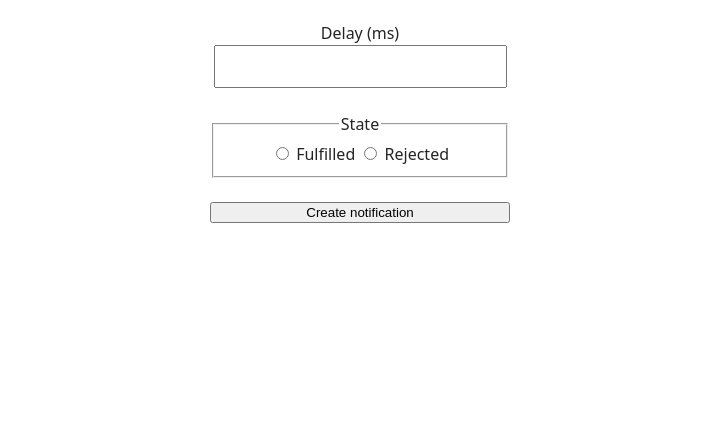
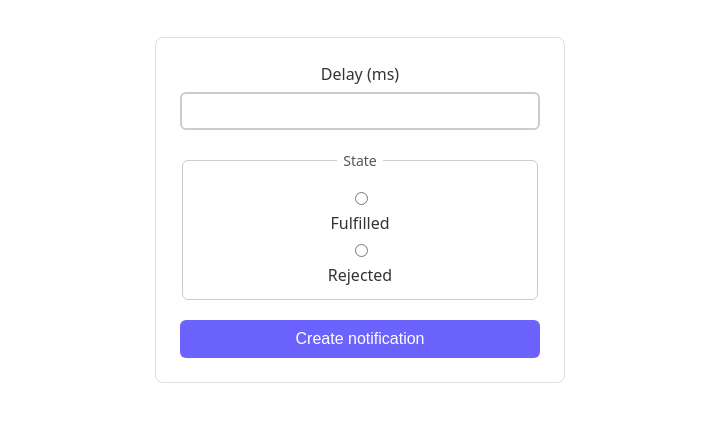
Before and after one commit to irina-zajtseva/goit-js-hw-10, a website built with Vite: page src/2-snackbar.html in a window 1280 px wide. Shown: the part 325-746 px from the top of the page, without its empty margins (280-1002 px from the left). Built offline with nearby package versions, Linux system fonts and the light colour scheme.

Commit message:
fix styles css

```diff
--- a/src/2-snackbar.html
+++ b/src/2-snackbar.html
@@ -6,6 +6,7 @@
     <meta name="viewport" content="width=device-width, initial-scale=1.0" />
     <title>Snackbar</title>
     <link rel="stylesheet" href="./css/styles.css" />
+    <link rel="stylesheet" href="iziToast.min.css" />
   </head>
   <body>
     <main>
@@ -36,5 +37,7 @@
         </form>
       </div>
     </main>
+    <script src="iziToast.min.js" type="text/javascript"></script>
+    <script type="module" src="./js/2-snackbar.js"></script>
   </body>
 </html>
--- a/src/css/styles.css
+++ b/src/css/styles.css
@@ -28,7 +28,6 @@ main {
   text-align: center;
 }
 
-/* Title */
 .main-title {
   font-size: 48px;
   margin-bottom: 24px;
@@ -36,7 +35,6 @@ main {
   font-weight: 700;
 }
 
-/* Input and start button row */
 #datetime-picker {
   padding: 10px 14px;
   width: 260px;
@@ -52,7 +50,6 @@ main {
   outline: none;
 }
 
-/* Start button */
 button[data-start] {
   padding: 10px 18px;
   font-size: 18px;
@@ -73,7 +70,6 @@ button[data-start]:hover:not(:disabled) {
   background-color: #5a53e6;
 }
 
-/* Timer block */
 .timer {
   margin-top: 30px;
   display: flex;
@@ -99,15 +95,72 @@ button[data-start]:hover:not(:disabled) {
 }
 
 /* Form Snackbar */
-form {
+.form {
+  max-width: 360px;
+  margin: 40px auto;
+  padding: 24px;
+  border: 1px solid #ddd;
+  border-radius: 8px;
+  background: #fff;
   display: flex;
   flex-direction: column;
-  gap: 24px;
-  margin: 0 auto;
-  max-width: 300px;
+  gap: 20px;
 }
 
-input {
-  padding: 8px 12px;
-  font-size: 20px;
+.form label {
+  font-size: 16px;
+  color: #333;
+  display: flex;
+  flex-direction: column;
+  gap: 6px;
 }
+
+.form input[type='number'] {
+  padding: 8px 10px;
+  border: 2px solid #ccc;
+  border-radius: 6px;
+  font-size: 16px;
+}
+
+.form input[type='number']:focus {
+  border-color: #6c63ff;
+  outline: none;
+}
+
+fieldset {
+  border: 1px solid #ccc;
+  border-radius: 6px;
+  padding: 12px 14px;
+}
+
+legend {
+  padding: 0 6px;
+  color: #555;
+  font-size: 14px;
+}
+
+fieldset label {
+  display: flex;
+  align-items: center;
+  gap: 6px;
+  margin-top: 6px;
+}
+
+.form button[type='submit'] {
+  padding: 10px 16px;
+  font-size: 16px;
+  background-color: #6c63ff;
+  color: white;
+  border: none;
+  border-radius: 6px;
+  cursor: pointer;
+  transition: 0.2s;
+}
+
+.form button[type='submit']:hover {
+  background-color: #5a53e6;
+}
+
+.form button[type='submit']:active {
+  transform: scale(0.97);
+}
```
